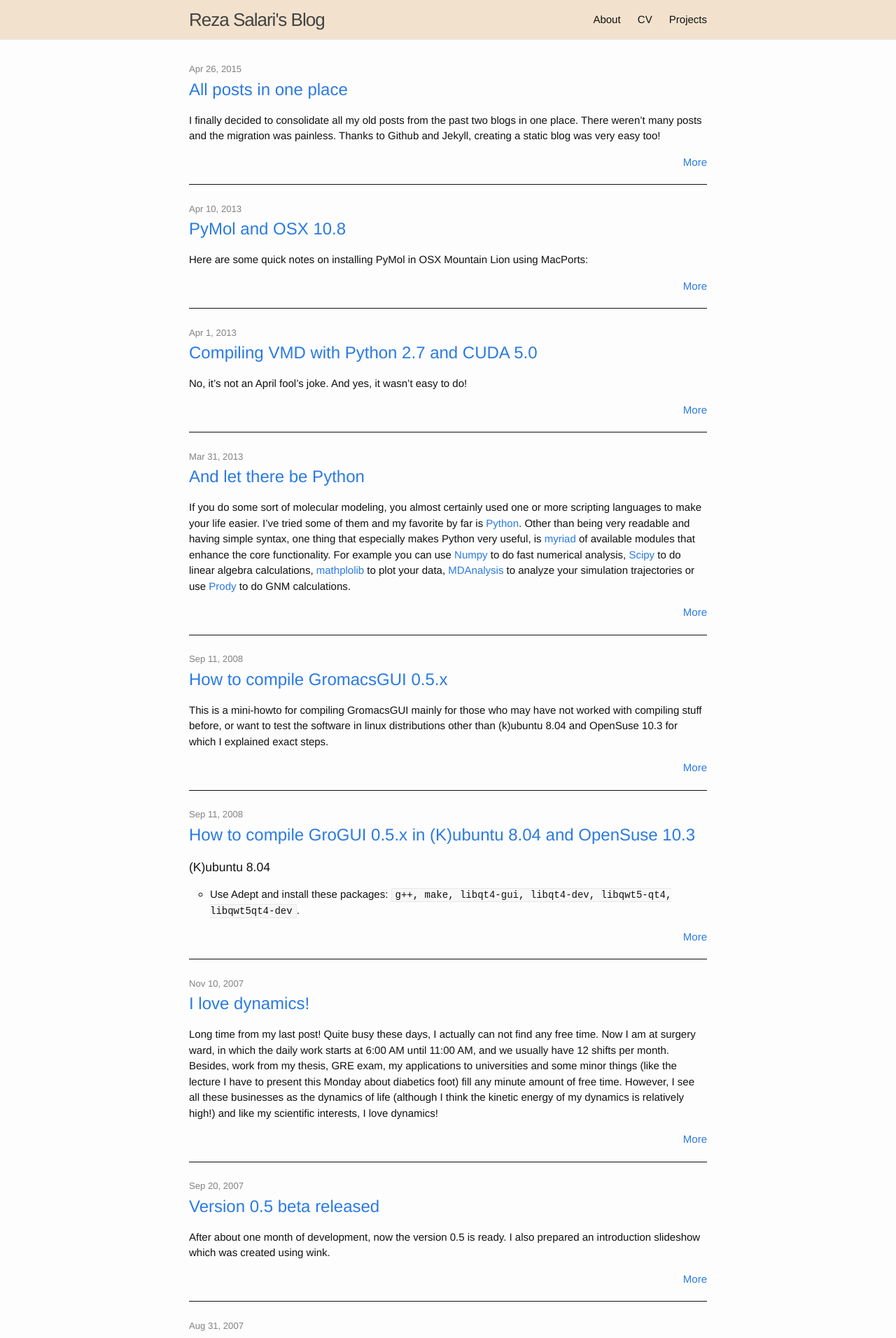
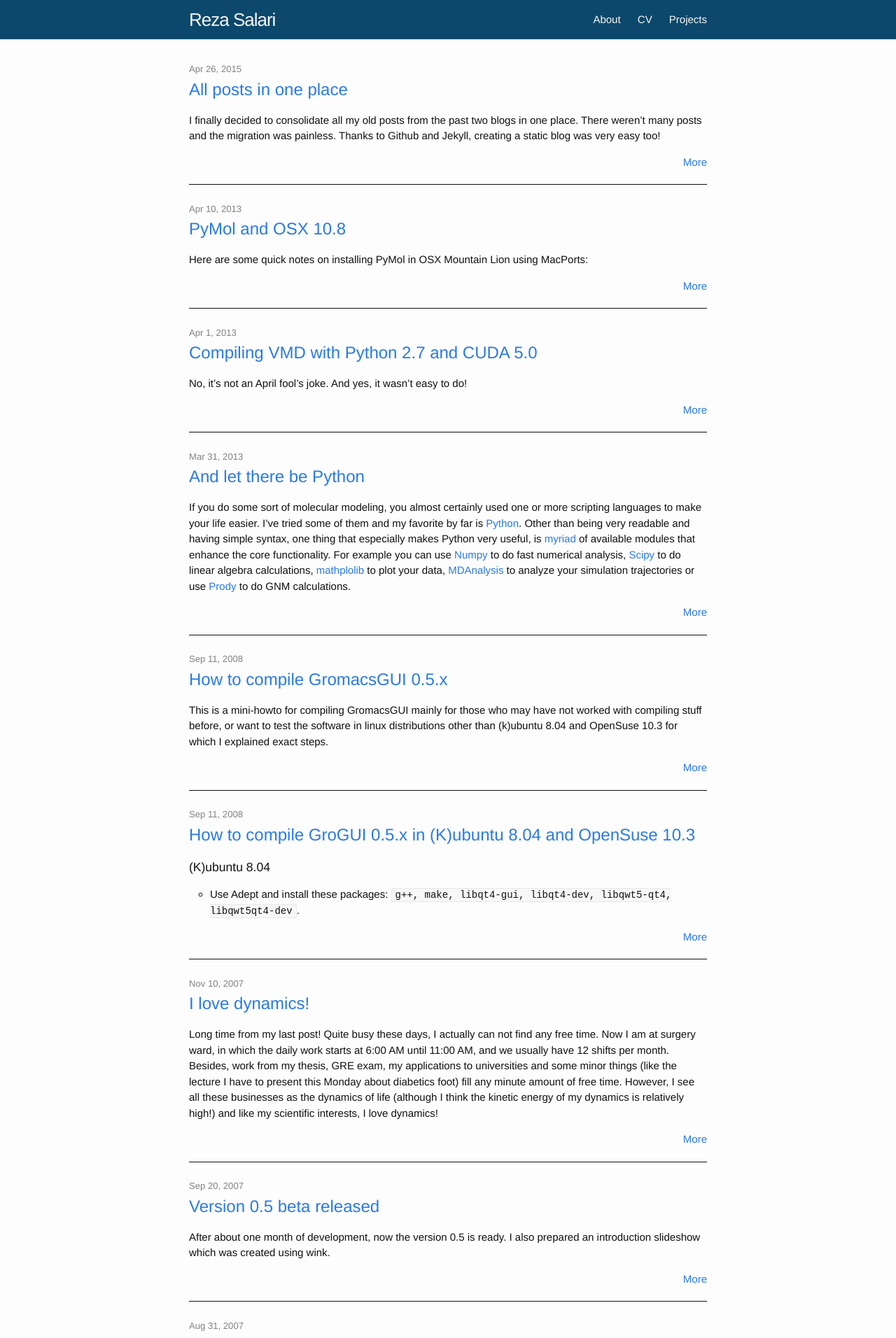
Before and after one commit to resal81/resal81.github.io, a Jekyll site: the page built from index.html, in a window 1280 px wide. Shown: the top 1912 px of the page at 70% size. Built offline with Jekyll 4.4.1, drawn with Linux system fonts in a browser that asks for light colours; some web fonts are replaced; Markdown is read by kramdown in place of the engine named in the settings.

Commit message:
updating css

```diff
--- a/_config.yml
+++ b/_config.yml
@@ -1,5 +1,5 @@
 # Site settings
-title: Reza Salari's Blog
+title: Reza Salari
 email: your-email@domain.com
 description: > # this means to ignore newlines until "baseurl:"
     Reza Salari's personal website
--- a/_layouts/default.html
+++ b/_layouts/default.html
@@ -11,7 +11,9 @@
       <div class="wrapper">
         {{ content }}
 
-        {% include comments.html %}
+        <div class="page-comments">
+          {% include comments.html %}
+        </div>
       </div>
 
 
--- a/_sass/_base.scss
+++ b/_sass/_base.scss
@@ -8,6 +8,10 @@ dl, dd, ol, ul, figure {
     padding: 0;
 }
 
+html {
+    position: relative;
+    min-height: 100%;
+}
 
 
 /**
@@ -21,6 +25,7 @@ body {
     color: $text-color;
     background-color: $background-color;
     -webkit-text-size-adjust: 100%;
+    margin-bottom: 100px;
 }
 
 
@@ -198,7 +203,7 @@ pre {
         vertical-align: middle;
 
         path {
-            fill: $grey-color;
+            fill: $svg-color;
         }
     }
 }
--- a/_sass/_layout.scss
+++ b/_sass/_layout.scss
@@ -5,12 +5,13 @@
     border-top: 0px solid $grey-color-dark;
     border-bottom: 1px solid $grey-color-light;
     min-height: 56px;
-    background-color: #f2e2cd;
+    background-color: $header-bg-color;
 
     // Positioning context for the mobile navigation icon
     position: relative;
 }
 
+// a link
 .site-title {
     font-size: 26px;
     line-height: 56px;
@@ -18,9 +19,14 @@
     margin-bottom: 0;
     float: left;
 
+
+
     &,
-    &:visited {
-        color: $grey-color-dark;
+    &:visited,
+    &:hover {
+        color: $site-title-color;
+        text-decoration: none;
+    //    color: $grey-color-dark;
     }
 }
 
@@ -33,7 +39,11 @@
     }
 
     .page-link {
-        color: $text-color;
+        &,
+        &:visited,
+        &:hover {
+            color: $nav-color;
+        }
         line-height: $base-line-height;
 
         // Gaps between nav items, but not on the first one
@@ -94,8 +104,17 @@
  */
 .site-footer {
     border-top: 1px solid $grey-color-light;
-    padding: $spacing-unit 0;
-    background-color: lighten(#f2e2cd, 10%);
+    //padding: $spacing-unit*0.5 0;
+    background-color: $footer-bg-color;
+    position: absolute;
+    left: 0;
+    bottom: 0;
+    width: 100%;
+    overflow:hidden;
+
+    & .wrapper {
+        padding-top: 20px;
+    }
 }
 
 .footer-heading {
@@ -107,11 +126,17 @@
 .social-media-list {
     list-style: none;
     margin-left: 0;
+
+    a {
+        &, &:visited, &:hover {
+            color: $footer-color;
+        }
+    }
 }
 
 .footer-col-wrapper {
     font-size: 15px;
-    color: $grey-color;
+    color: $footer-color;
     margin-left: -$spacing-unit / 2;
     @extend %clearfix;
 }
@@ -201,6 +226,10 @@
     clear: both;
 }
 
+.page-comments {
+    margin-bottom: 40px;
+}
+
 
 
 /**
--- a/css/main.scss
+++ b/css/main.scss
@@ -15,7 +15,13 @@ $spacing-unit:     30px;
 
 $text-color:       #111;
 $background-color: #fdfdfd;
-$brand-color:      #2a7ae2;//#494144;
+$brand-color:      #2a7ae2; // for links
+$header-bg-color:  #0B486B;
+$footer-bg-color:  #3B8686;
+$footer-color:     #CFF09E;
+$site-title-color: #f7f7f7;
+$nav-color       : #f7f7f7;
+$svg-color:        #CFF09E;
 
 $grey-color:       #828282;
 $grey-color-light: lighten($grey-color, 40%);
@@ -26,8 +32,6 @@ $content-width:    800px;
 
 $on-palm:          600px;
 $on-laptop:        800px;
-
-
 
 
 // Using media queries with like this:
```
